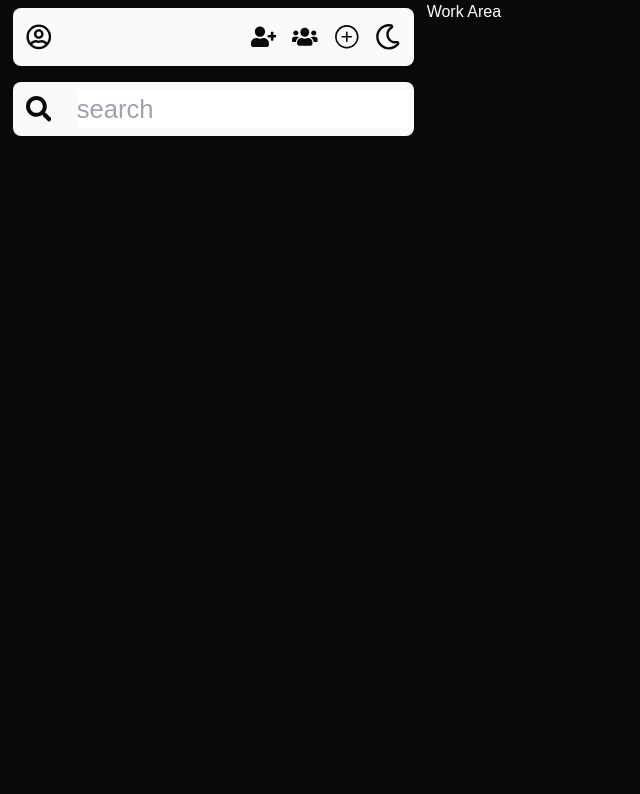
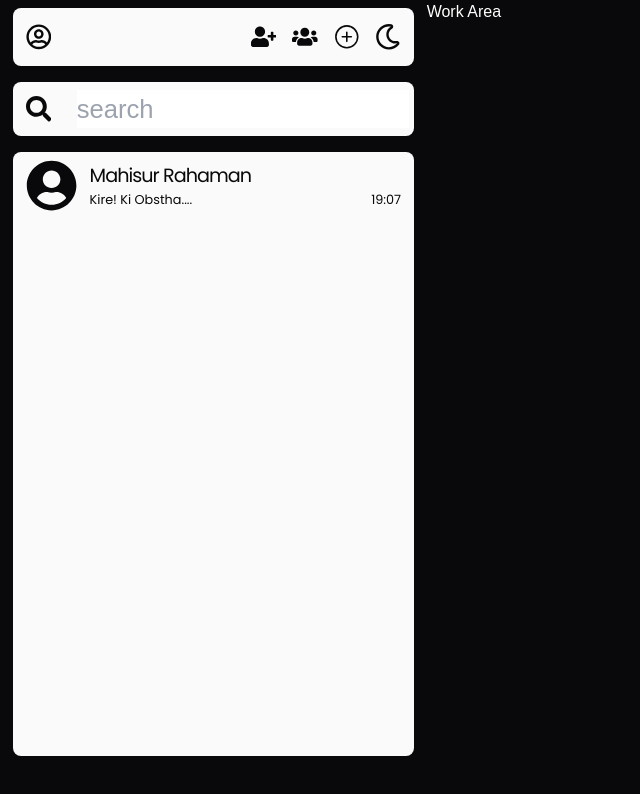
Before and after one commit to mahisurrahman/chat-app-front-end, a React (Vite) app: page / in a window 1280 px wide. Shown: the top 794 px of the page, without its empty margins (0-640 px from the left). Built offline with nearby package versions, Linux system fonts and the light colour scheme; a web font is replaced by a local one.

Commit message:
Sidebar Completed

```diff
--- /dev/null
+++ b/src/Components/ChatItems/ChatItems.jsx
@@ -0,0 +1,22 @@
+import { FaUserCircle } from "react-icons/fa";
+
+const ChatItems = () => {
+  return (
+    <div className="w-full font-poppins mb-[2vh]">
+      <div className="flex items-center gap-[1vw] w-full">
+        <div>
+          <FaUserCircle className="text-[4vw]"></FaUserCircle>
+        </div>
+        <div className="w-full">
+          <h1 className="text-[1.5vw] tracking-tighter">Mahisur Rahaman</h1>
+          <div className="text-[1vw] flex justify-between">
+            <p>Kire! Ki Obstha....</p>
+            <p>19:07</p>
+          </div>
+        </div>
+      </div>
+    </div>
+  );
+};
+
+export default ChatItems;
--- a/src/Components/Sidebar/Sidebar.jsx
+++ b/src/Components/Sidebar/Sidebar.jsx
@@ -1,11 +1,13 @@
+import SidebarChats from "../SidebarChats/SidebarChats";
 import SidebarNav from "../SidebarNav/SidebarNav";
 import SidebarSearch from "../SidebarSearch/SidebarSearch";
 
 const Sidebar = () => {
   return (
-    <div className="bg-zinc-950 w-full h-full px-[1vw] py-[1vh]">
+    <div className="bg-zinc-950 w-full h-full px-[1vw] py-[1vh] flex flex-col">
         <SidebarNav></SidebarNav>
         <SidebarSearch></SidebarSearch>
+        <SidebarChats></SidebarChats>
     </div>
   );
 };
--- /dev/null
+++ b/src/Components/SidebarChats/SidebarChats.jsx
@@ -0,0 +1,13 @@
+import ChatItems from "../ChatItems/ChatItems";
+
+
+const SidebarChats = () => {
+   return (
+      <div className="flex-1 mb-[2vh] px-[1vw] py-[1vh] bg-zinc-50 text-zinc-950 rounded-lg text-[2vw] overflow-y-auto max-h-[75.5vh]">
+         <ChatItems></ChatItems>
+
+      </div>
+   );
+};
+
+export default SidebarChats;
--- a/src/index.css
+++ b/src/index.css
@@ -1,4 +1,5 @@
 @import url(https://fonts.bunny.net/css?family=advent-pro:100,100i,200,200i,300,300i,400,400i,500,500i,600,600i,700,700i,800,800i,900,900i);
+@import url(https://fonts.bunny.net/css?family=poppins:100,100i,200,200i,300,300i,400,400i,500,500i,600,600i,700,700i,800,800i,900,900i);
 
 @tailwind base;
 @tailwind components;
--- a/tailwind.config.js
+++ b/tailwind.config.js
@@ -7,6 +7,7 @@ export default {
   theme: {
     fontFamily:{
       'avent-pro': ["'Advent Pro', sans-serif;"],
+      'poppins' : ["'Poppins', sans-serif;"],
     },
     extend: {},
   },
```
